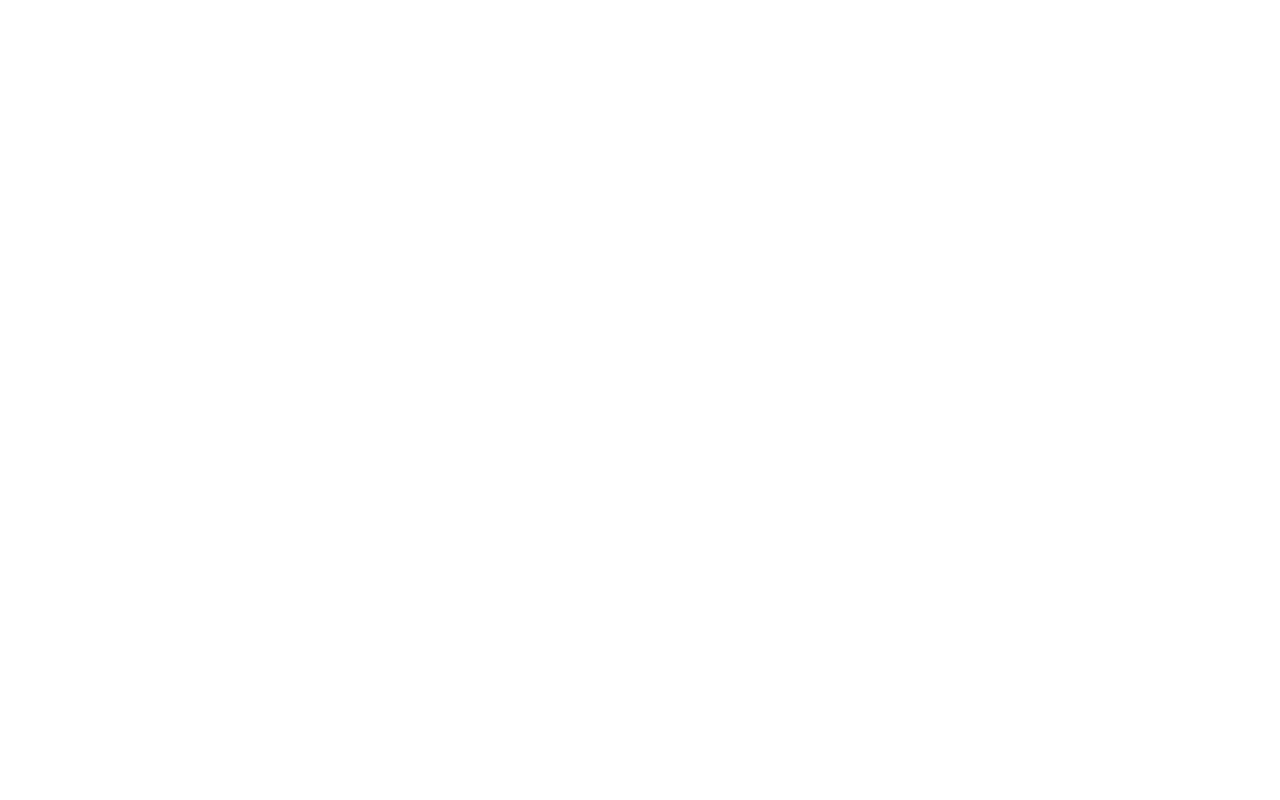
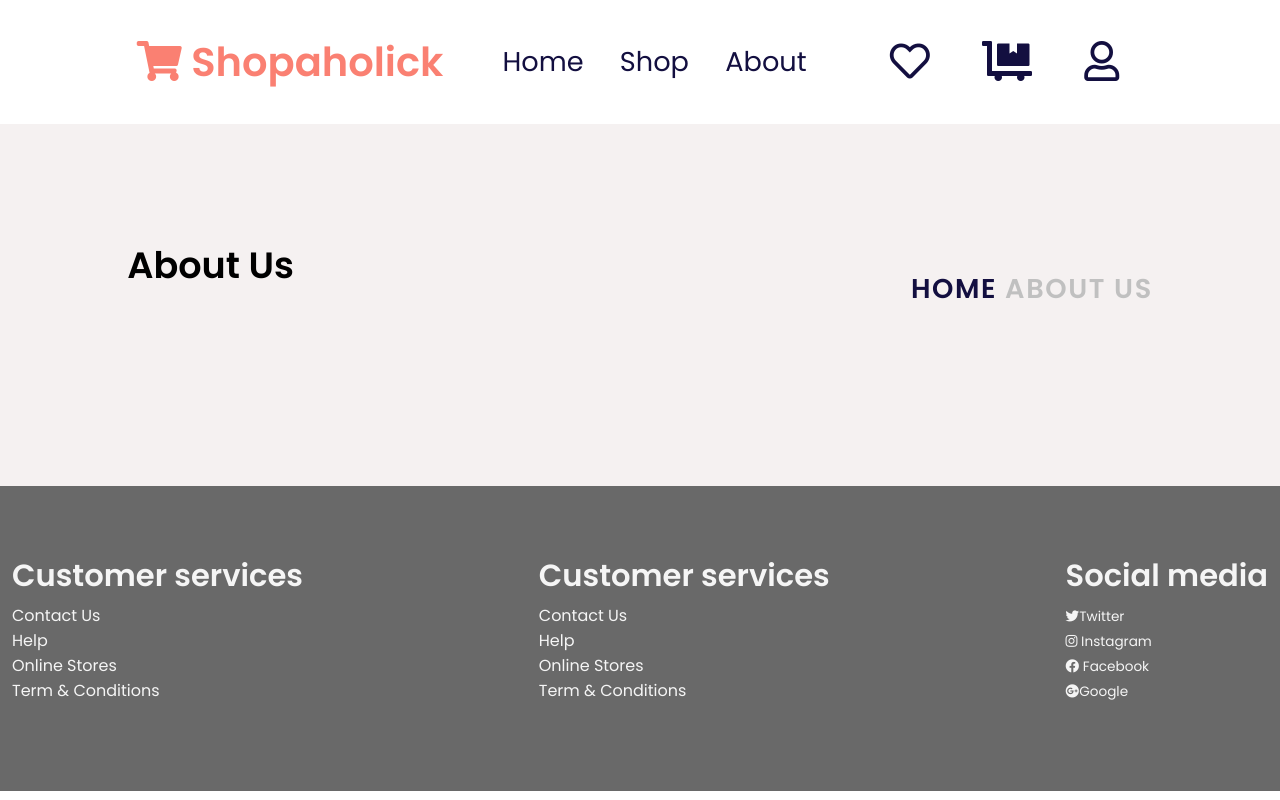
Before and after one commit to KaterynaToporikova/html.project.g28, a plain HTML site: page about.html in a window 1280 px wide. Drawn offline with Linux system fonts and the light colour scheme.

```diff
--- a/about.html
+++ b/about.html
@@ -0,0 +1,92 @@
+<!DOCTYPE html>
+<html lang="en">
+
+<head>
+    <meta charset="UTF-8">
+    <meta http-equiv="X-UA-Compatible" content="IE=edge">
+    <meta name="viewport" content="width=device-width, initial-scale=1.0">
+    <title>Shopaholick - About Us </title>
+    <link rel="stylesheet" href="https://cdnjs.cloudflare.com/ajax/libs/font-awesome/5.9.0/css/all.min.css"
+        integrity="sha512-q3eWabyZPc1XTCmF+8/LuE1ozpg5xxn7iO89yfSOd5/oKvyqLngoNGsx8jq92Y8eXJ/IRxQbEC+FGSYxtk2oiw=="
+        crossorigin="anonymous" referrerpolicy="no-referrer" />
+    <link rel="stylesheet" href="css/app.css">
+</head>
+
+<body>
+    <!-- navigation -->
+    <header class="page-header flex-container">
+        <a href="#" class="brand"><i class="fas fa-shopping-cart"></i> Shopaholick </a>
+        <nav class="navbar">
+            <a href="index.html">Home</a>
+            <a href="shop.html">Shop</a>
+            <a href="about.html">About</a>
+        </nav>
+        <div class="toolbar">
+            <a href="#"> <i class="far fa-heart"></i></a>
+            <a href="#"> <i class="fas fa-dolly-flatbed"></i></a>
+            <a href="#"> <i class="far fa-user"></i></a>
+        </div>
+    </header>
+
+    <section class="bg-light py-5">
+        <div class="container py-4">
+            <div class="row py-5">
+                <div>
+                    <h1>About Us</h1>
+
+                </div>
+                <div>
+                    <div class="text-end">
+                        <nav class="breadcrumb">
+                            <ol class="breadcrumb py-4">
+                                <li class="breadcrumb-item"> <a class="text-dark" href="index.html">Home</a></li>
+                                <li class="breadcrumb-item active"> About Us</li>
+                            </ol>
+                        </nav>
+                    </div>
+                </div>
+            </div>
+        </div>
+    </section>
+
+    <footer class="bg-dark text-white">
+        <div class="container py-4">
+            <div class="py-5 row">
+                <div class="mb-3">
+                    <h4> Customer services </h4>
+                    <ul class="link-unstyled">
+                        <li>Contact Us</li>
+                        <li>Help</li>
+                        <li>Online Stores</li>
+                        <li>Term &amp; Conditions</li>
+                    </ul>
+                </div>
+                <div>
+                    <h4> Customer services </h4>
+                    <ul class="link-unstyled">
+                        <li>Contact Us</li>
+                        <li>Help</li>
+                        <li>Online Stores</li>
+                        <li>Term &amp; Conditions</li>
+                    </ul>
+                </div>
+                <div>
+                    <h4> Social media </h4>
+                    <ul class="link-unstyled">
+                        <li><a href="https://twitter.com" target="_blank" class="footer-link"> <i
+                                    class="fab fa-twitter"></i>Twitter </a></li>
+                        <li><a href="https://instagram.com" target="_blank" class="footer-link"> <i
+                                    class="fab fa-instagram"> </i> Instagram </a></li>
+                        <li><a href="https://facebook.com" target="_blank" class="footer-link"> <i
+                                    class="fab fa-facebook"></i> Facebook </a></li>
+                        <li><a href="https://google.com" target="_blank" class="footer-link"> <i
+                                    class="fab fa-google-plus"></i>Google </a></li>
+                    </ul>
+                </div>
+            </div>
+        </div>
+
+    </footer>
+</body>
+
+</html>
--- a/css/app.css
+++ b/css/app.css
@@ -21,7 +21,9 @@ body {
     overflow-x: hidden;
 }
 
-h1, h2, h4 {
+h1,
+h2,
+h4 {
     font-weight: 600;
     line-height: 1.2;
     margin-bottom: .5rem;
@@ -29,6 +31,10 @@ margin-bottom: .5rem;
 
 h1 {
     font-size: calc(1.375rem + 1.14vw);
+}
+
+h4 {
+    font-size: calc(1rem + 1.14vw);
 }
 
 .py-0 {
@@ -61,92 +67,139 @@ font-size: calc(1.375rem + 1.14vw);
     padding-bottom: 3rem !important;
 }
 
-.mb-0{
+.mb-0 {
     padding-bottom: 0 !important;
 }
 
-.mb-1{
+.mb-1 {
     padding-bottom: 0.25rem !important;
 }
 
-.mb-2{
+.mb-2 {
     padding-bottom: 0.5rem !important;
 }
 
-.mb-3{
-    padding-bottom: 1rem !important;
+.mb-3 {
+    margin-bottom: 1rem !important;
 }
 
-.mb-4{
+.mb-4 {
     padding-bottom: 1.5rem !important;
 }
 
-.mb-5{
+.mb-5 {
     padding-bottom: 3rem !important;
 }
 
-.page-header{
+.page-header {
     color: var(--main-color);
+    padding: 2rem 9%;
+
 }
 
 section {
     padding: 5rem 9%;
 }
-.brand{
 
+.brand {
+    font-size: 2.5rem;
+    color: var(--active-color);
+    font-weight: bolder;
 }
 
-.navbar{
-
+.navbar a {
+    font-size: 1.7rem;
+    color: var(--main-color);
+    margin: 0 1rem;
 }
 
-.toolbar{
-
+.toolbar a {
+    font-size: 2.5rem;
+    margin: 1.5rem;
+    color: var(--main-color);
+    cursor: pointer;
 }
 
-.align-right{
+.align-right {
     text-align: right;
 }
-.align-left
-{
+
+.align-left {
     text-align: left;
 }
-.bg-cover{
+
+.bg-cover {
     background-size: cover !important;
 }
-.bg-center{
+
+.bg-center {
     background-position: center center !important;
 }
-.bg-fixed{
+
+.bg-fixed {
     background-attachment: fixed !important;
 }
-.hero p span{
+
+.bg-light {
+    background-color: rgb(245, 241, 241);
+}
+
+.hero p span {
     color: var(--active-color);
 }
+
+.divider p span {
+    color: var(--active-color);
+}
+
+.row {
+    margin-top: calc(-1 * var(--gutter-y));
+    margin-right: calc(-.5 * var(--gutter-x));
+    margin-left: calc(-.5 * var(--gutter-x));
+    display: flex;
+    justify-content: space-between;
+}
+
+.flex-container {
+    display: flex;
+    justify-content: space-around;
+    align-items: center;
+}
+
+.container {
+    --gutter-x: 1.5rem;
+    --gutter-y: 0rem;
+    width: 100%;
+    padding-right: var(--gutter-x, 1rem);
+    padding-left: var(--gutter-x, 1rem);
+    margin-right: auto;
+    margin-left: auto;
+}
+
 .catalog .product-container .product .content {
     text-align: center;
     padding: 1rem 0;
 }
 
-.catalog .product-container .product .content h3{
+.catalog .product-container .product .content h3 {
     font-size: 2.2rem;
     color: var(--main-color);
     padding-bottom: .5rem;
 }
 
-.catalog .product-container .product .image{
+.catalog .product-container .product .image {
     height: 35rem;
     width: 100%;
     overflow: hidden;
 }
 
-.catalog .product-container .product .image img{
+.catalog .product-container .product .image img {
     height: 100%;
     width: 100%;
     object-fit: cover;
 }
 
-.catalog .product-container .product .content .price{
+.catalog .product-container .product .content .price {
     font-size: 2rem;
     color: var(--active-color);
 }
@@ -154,27 +207,93 @@ color: var(--active-color);
 #catalog {
     /* id */
 }
-.header{
+
+.header {
     font-size: 3.5rem;
     color: var(--main-color);
     padding-bottom: 2rem;
     text-align: center;
 }
+
 .header span {
     color: var(--active-color);
 }
 
+.btn {
+font-size: 1rem;
+line-height: 1.5rem;
+text-decoration: none;
+vertical-align: middle;
+text-align: center;
+background-color: transparent;
+border: 1ps solid transparent;
+padding: .375rem .75rem;
+display: inline-block;
+}
+
+.btn-link{
+color: white;
+background-color: var(--active-color);
+border-color: crimson;
+padding: 1rem .5rem;
+font-weight: bolder;
+border-radius: 4%;
+}
+
 /* footer*/
-.bg-dark{
+.bg-dark {
     background-color: dimgray;
 }
-.text-white{
+
+.text-white {
     color: whitesmoke;
 }
-.footer-link{
+
+.text-dark {
+  color: var(--main-color);
+}
+
+.text-uppercase {
+    text-transform: uppercase;
+}
+
+.footer-link {
     color: whitesmoke;
     font-size: .85rem;
 }
-.link-unstyled{
+
+.link-unstyled {
     list-style: none !important;
 }
+
+.breadcrumb {
+display: flex;
+padding: 0;
+margin-bottom: 1rem;
+font-size: .85rem;
+list-style: none;
+}
+
+.breadcrumb-item {
+    font-weight: 700;
+    text-transform: uppercase;
+    letter-spacing: .1rem;
+    font-size: 1.7rem;
+}
+
+.breadcrumb-item+.breadcrumb-item{
+    padding-left: .5rem;
+}
+
+.breadcrumb-item.active {
+color: silver;
+}
+
+.reset-anchor {
+    color: var(--main-color);
+    font-size: 1.7rem;
+}
+
+.h4 {
+    padding: .5rem 1rem;
+}
```
Also changed, not shown: index.html (+11 -11 lines), shop.html (+133 -0 lines), 1 other file. Lines whose indentation alone changed are shown as unchanged.
